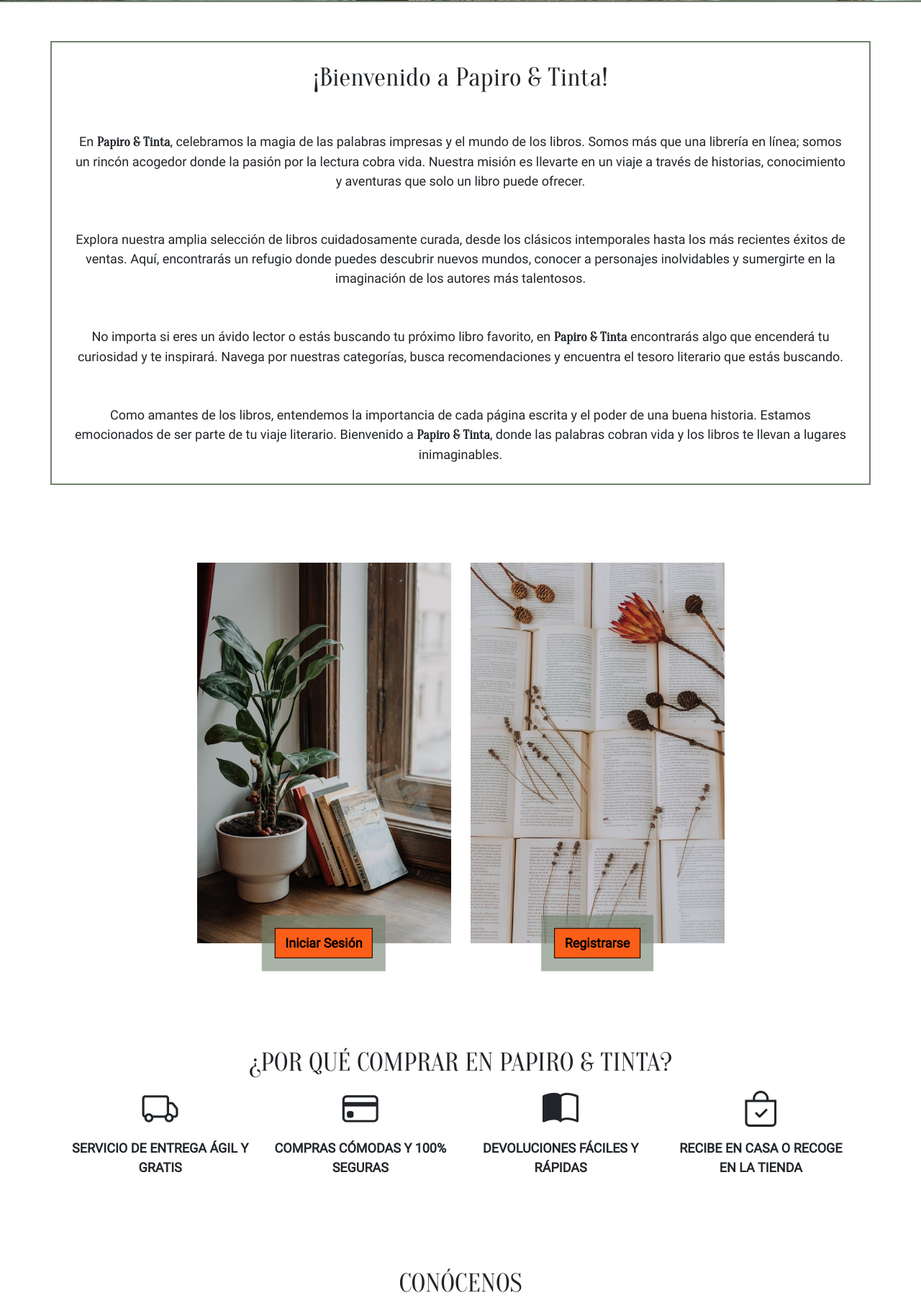
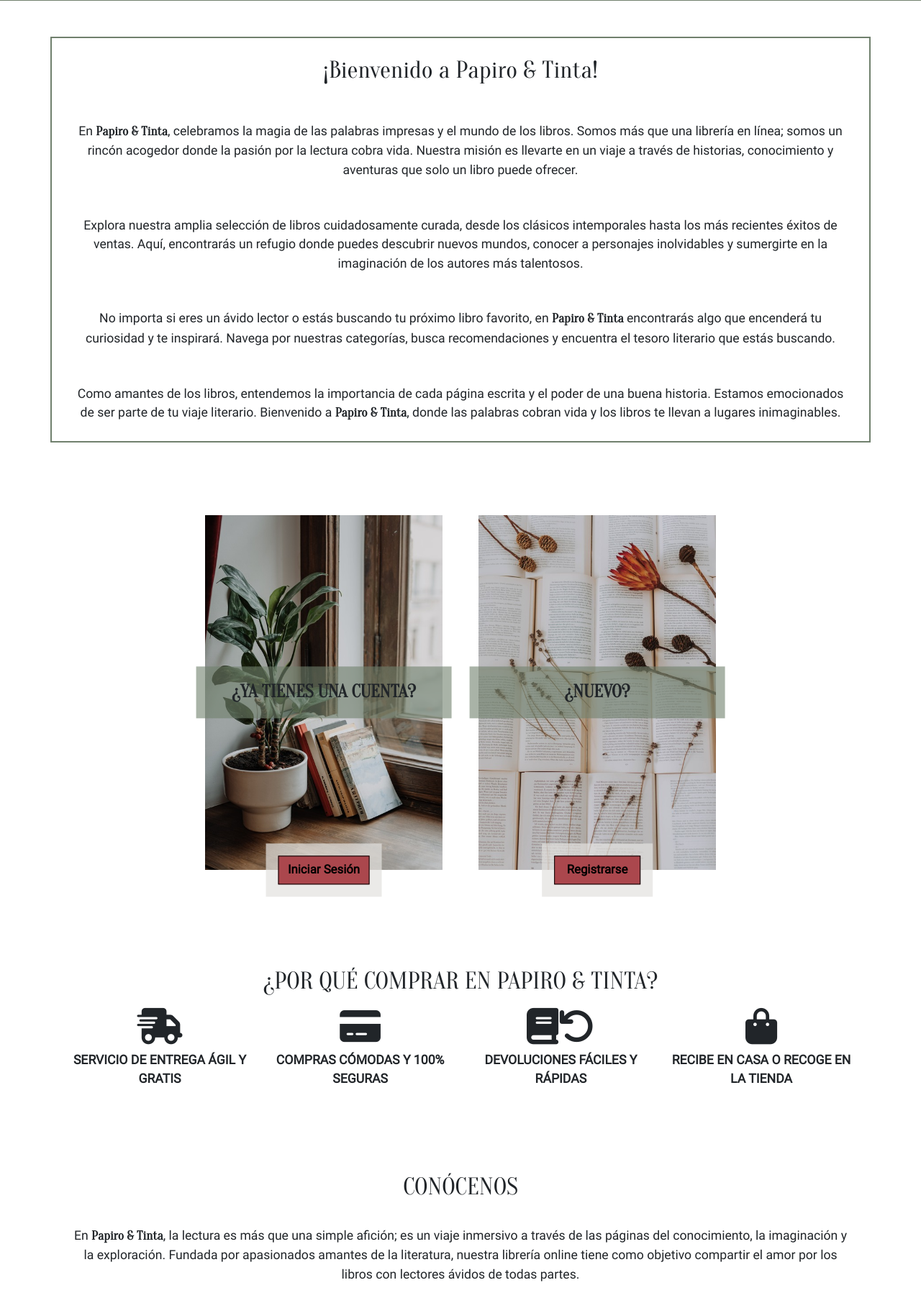
Before and after one commit to SebasVM123/Papiro-Tinta-Proyect, a Django app: page / in a window 1280 px wide. Shown: the part 984-2788 px from the top of the page at 72% size. Run offline with Django 4.2, Linux system fonts and the light colour scheme; some libraries are stand-ins or nearby versions.

Commit message:
Feat: agrega íconos de FontAwesome hace refactor de las clases para texto

```diff
--- a/Papiro_Tinta/main/templates/main/index.html
+++ b/Papiro_Tinta/main/templates/main/index.html
@@ -16,6 +16,8 @@
 	<link href="https://cdn.jsdelivr.net/npm/bootstrap@5.3.2/dist/css/bootstrap.min.css" rel="stylesheet" integrity="sha384-T3c6CoIi6uLrA9TneNEoa7RxnatzjcDSCmG1MXxSR1GAsXEV/Dwwykc2MPK8M2HN" crossorigin="anonymous">
 	<!-- Bootstrap icons -->
 	<link rel="stylesheet" href="https://cdn.jsdelivr.net/npm/bootstrap-icons@1.11.1/font/bootstrap-icons.css">
+	<!-- FontAwesome icons -->
+	<script src="https://kit.fontawesome.com/f53f4ad4af.js" crossorigin="anonymous"></script>
 	<!-- CSS -->
 	<link href="{% static 'css/style.css' %}" rel="stylesheet">
 </head>
@@ -35,7 +37,7 @@
 		                <button class="btn primary-btn" type="submit"><i class="bi bi-search"></i></button>
 		            </form>
 			        <div class="dropdown ms-md-5 ms-0 text-end">
-				        <i class="dropdown-toggle bi bi-person-circle title-3" type="button" data-bs-toggle="dropdown" aria-expanded="false"></i>
+				        <i class="dropdown-toggle bi bi-person-circle m-text" type="button" data-bs-toggle="dropdown" aria-expanded="false"></i>
 
 				        <ul class="dropdown-menu dropdown-menu-end" aria-labelledby="dropdownMenuLink">
 					        <li><a class="dropdown-item dropdown-link" href="{% url 'login_url' %}">Iniciar Sesión</a></li>
@@ -51,7 +53,7 @@
 				<img class="img-fluid no-spacing" src="{% static 'assets/images/header-img.jpg' %}" alt="Imagen de una biblioteca con el logo de Papiro&Tinta">
 			</div>
 			<div class="row position-absolute top-0 start-0 no-spacing bg-sgreen w-100">
-				<h2 class="text-center title-2 bg-sgreen no-spacing">ENVÍOS GRATIS A CUALQUIER PARTE DEL MUNDO</h2>
+				<h2 class="text-center l-text title-font bg-sgreen no-spacing">ENVÍOS GRATIS A CUALQUIER PARTE DEL MUNDO</h2>
 			</div>
 		</div>
 	</header>
@@ -59,7 +61,7 @@
 	<main class="px-lg-5">
         <div class="container d-flex flex-column align-items-center w-100 my-5 text-center b-2">
             <div class="row w-100">
-	            <h2 class="title-2 my-4">¡Bienvenido a Papiro & Tinta!</h2>
+	            <h2 class="l-text title-font my-4">¡Bienvenido a Papiro & Tinta!</h2>
 	            <p class="my-4">
 		            En <span class="title-font bold-text">Papiro & Tinta</span>, celebramos la magia de las palabras
 		            impresas y el mundo de los libros. Somos más que una librería en línea; somos un rincón acogedor
@@ -92,11 +94,16 @@
 			    <div class="col-md-2 d-none d-md-block"></div>
 				<div class="col-md-4">
 					<div class="container-fluid position-relative no-spacing">
-						<div class="row">
+						<div class="row no-spacing">
 							<img class="img-fluid" src="{% static 'assets/images/login-img.jpg' %}" alt="Imagen de libros abiertos con estróbilos encima">
 						</div>
+						<div class="row position-absolute top-50 start-50 translate-middle no-spacing w-100 text-center">
+							<div class="bg-sgreen p-3">
+								<span class="bold-text m-text title-font">¿YA TIENES UNA CUENTA?</span>
+							</div>
+						</div>
 						<div class="row position-absolute top-100 start-50 translate-middle no-spacing">
-							<div class="bg-sgreen p-3">
+							<div class="bg-sgray p-3">
 								<a class="btn secondary-btn no-decoration bold-text" href="{% url 'login_url' %}">Iniciar Sesión</a>
 							</div>
 						</div>
@@ -104,12 +111,17 @@
 				</div>
                 <div class="col-md-4 mt-md-0 mt-5">
 	                <div class="container-fluid position-relative no-spacing">
-						<div class="row">
+						<div class="row no-spacing">
 							<img class="img-fluid" src="{% static 'assets/images/register-img.jpg' %}" alt="Imagen de libros abiertos con estróbilos encima">
 						</div>
+		                <div class="row position-absolute top-50 start-50 translate-middle no-spacing w-100 text-center">
+							<div class="bg-sgreen p-3">
+								<span class="bold-text m-text title-font">¿NUEVO?</span>
+							</div>
+						</div>
 						<div class="row position-absolute top-100 start-50 translate-middle no-spacing">
-							<div class="bg-sgreen p-3">
-								<a class="btn secondary-btn no-decoration bold-text" href="{% url 'register_url' %}">Registrarse</a>
+							<div class="bg-sgray p-3">
+								<a class="btn secondary-btn no-decoration bold-text" href="{% url 'register_url' %}">&nbsp;Registrarse&nbsp;</a>
 							</div>
 						</div>
 					</div>
@@ -120,30 +132,30 @@
 
         <div class="container d-flex flex-column align-items-center w-100 mt-7">
 	        <div class="row w-100 text-center">
-		        <h2 class="title-2">¿POR QUÉ COMPRAR EN PAPIRO & TINTA?</h2>
+		        <h2 class="l-text title-font">¿POR QUÉ COMPRAR EN PAPIRO & TINTA?</h2>
 	        </div>
 	        <div class="row w-100 text-center">
 		        <div class="col-12 col-md-3">
 			        <div class="d-flex flex-column align-items-center">
-				        <i class="bi bi-truck title-1"></i>
+				        <i class="fa-solid fa-truck-fast xl-text my-2"></i>
 				        <p class="bold-text">SERVICIO DE ENTREGA ÁGIL Y GRATIS</p>
 			        </div>
 		        </div>
 		        <div class="col-12 col-md-3">
 			        <div class="d-flex flex-column align-items-center">
-				        <i class="bi bi-credit-card title-1"></i>
+				        <i class="fa-solid fa-credit-card xl-text my-2"></i>
 				        <p class="bold-text">COMPRAS CÓMODAS Y 100% SEGURAS</p>
 			        </div>
 		        </div>
 		        <div class="col-12 col-md-3">
 			        <div class="d-flex flex-column align-items-center">
-				        <i class="bi bi-book-half title-1"></i>
+				        <i class="fa-solid fa-book xl-text my-2"><i class="fa-solid fa-arrow-rotate-left xl-text"></i></i>
 				        <p class="bold-text">DEVOLUCIONES FÁCILES Y RÁPIDAS</p>
 			        </div>
 		        </div>
 		        <div class="col-12 col-md-3">
 			        <div class="d-flex flex-column align-items-center">
-				        <i class="bi bi-bag-check title-1"></i>
+				        <i class="fa-solid fa-bag-shopping xl-text my-2"></i>
 				        <p class="bold-text">RECIBE EN CASA O RECOGE EN LA TIENDA</p>
 			        </div>
 		        </div>
@@ -152,7 +164,7 @@
 
 		<div class="container d-flex flex-column align-items-center w-100 mt-6">
 			<div class="row w-100 text-center">
-				<h2 class="title-2 text-center">CONÓCENOS</h2>
+				<h2 class="l-text title-font">CONÓCENOS</h2>
 				<p class="my-4">
 					En <span class="title-font bold-text">Papiro & Tinta</span>, la lectura es más que una simple
 					afición; es un viaje inmersivo a través de las páginas del conocimiento, la imaginación y la
@@ -185,7 +197,7 @@
 
 	<footer class="container-fluid mt-6 pt-3 tb-2 text-center bg-blue">
 		<div class="row w-100">
-			<h2 class="title-2">Papiro & Tinta</h2>
+			<h2 class="l-text title-font">Papiro & Tinta</h2>
 			<p class="text-center">La magia en cada página</p>
 		</div>
 		<div class="row w-100">
--- a/Papiro_Tinta/main/templates/main/register.html
+++ b/Papiro_Tinta/main/templates/main/register.html
@@ -18,6 +18,8 @@
 	<link href="{% static 'css/style.css' %}" rel="stylesheet">
 	<!-- Bootstrap icons -->
 	<link rel="stylesheet" href="https://cdn.jsdelivr.net/npm/bootstrap-icons@1.11.1/font/bootstrap-icons.css">
+	<!-- FontAwesome icons -->
+	<script src="https://kit.fontawesome.com/f53f4ad4af.js" crossorigin="anonymous"></script>
 	<!-- SCRIPTS -->
 	<link href="{% static 'scripts/scripts.js' %}">
 </head>
@@ -76,7 +78,8 @@
 				        <button type="submit" class="btn primary-btn mt-3">Registrarse</button>
 			        </form>
 			        <p class="mt-2">Ya tienes una cuenta? <a href="{% url 'login_url' %}" class="mt-2 custom-link">Inicia Sesión</a></p>
-					<a href="{% url 'index' %}"><i class="bi bi-house title-3"></i></a><i class="bi bi-arrow-return-left title-3"></i>
+					<i class="fa-solid fa-arrow-right-to-bracket m-text"></i>
+					<a href="{% url 'index' %}"><i class="fa-solid fa-house-chimney m-text c-green"></i></a>
 				</div>
 
 				<script>
--- a/Papiro_Tinta/static/css/style.css
+++ b/Papiro_Tinta/static/css/style.css
@@ -2,12 +2,18 @@
     --green: rgb(112, 128, 109);
     --light-green: rgb(139, 154, 137);
     --blue: rgb(60, 107, 108);
-    --orange: rgb(250, 94, 25);
-    --light-orange: rgb(251, 119, 61);
+    --orange: rgb(249, 77, 3);
+    --terracotta: rgb(171, 71, 77);
+    --light-terracotta: rgb(188, 95, 99);
     --gray: rgb(227, 226, 222);
 
     --shadow-green: rgba(112, 128, 109, 0.6);
-    --shadow-orange: rgba(250, 94, 25, 0.6);
+    --shadow-terracotta: rgba(171, 71, 77, 0.6);
+    --shadow-gray: rgba(227, 226, 222, 0.7);
+
+    /*
+    red-brown: (186, 49, 46);
+    */
 }
 
 /* fuentes ====================================================================================*/
@@ -23,7 +29,7 @@
 
 * {
     font-family: 'Roboto', calibri;
-    font-size: 18px;
+    font-size: 1.05rem;
 }
 
 .title-font {
@@ -37,26 +43,20 @@
 /* genéricos ==================================================================================*/
 /* display utilities----------------------------*/
 .bg-red { background-color: red;} .bg-black { background-color: black; }
-
 .no-decoration {text-decoration: none; }
-
 .no-spacing { padding: 0; margin: 0}
-
 .no-padding { padding: 0;}
-
-.auto-w { width: 300px;}
 
 /* colores -------------------------------------*/
 .bg-sgreen { background-color: var(--shadow-green);}
 .bg-blue { background-color: var(--blue);}
 .c-orange { color: var(--orange);}
 .c-green { color: var(--green);}
+.bg-sgray { background-color: var(--shadow-gray);}
 
 /* margenes ------------------------------------*/
 .my-6 { margin-top: 6rem; margin-bottom: 6rem;}
-
 .mt-6 { margin-top: 6rem;}
-
 .mt-7 { margin-top: 8rem;}
 
 /* elementos responsive ------------------------*/
@@ -67,24 +67,22 @@
 }
 
 /* texto ---------------------------------------*/
-.title-1 {
-    font-family: 'Oranienbaum', sans-serif;
-    font-size: 50px;
+.xl-text {
+    font-size: 3rem;
 }
 
-.title-2 {
-    font-family: 'Oranienbaum', sans-serif;
-    font-size: 36px;
+.l-text {
+    font-size: 2rem;
 }
 
-.title-3 {
-    font-family: 'Oranienbaum', sans-serif;
-    font-size: 25px;
+.m-text {
+    font-size: 1.5rem;
 }
 
-a {color: #000;}
+a { color: #000;}
 
-/* estilos de texto ----------------------------*/
+.large-icon { font-size: }
+
 .bold-text { font-weight: bold;}
 
 .italic-text { font-weight: italic;}
@@ -113,21 +111,21 @@ a {color: #000;}
 .secondary-btn {
     border: 1px solid black;
     border-radius: 0;
-    background-color: var(--orange);
+    background-color: var(--terracotta);
     color: black;
 }
 
 .secondary-btn:hover, .secondary-btn:active {
     border: 1px solid black;
-    background-color: var(--light-orange);
+    background-color: var(--light-terracotta);
     color: black;
 }
 
 .secondary-btn:focus-visible {
     border: 1px solid black;
-    background-color: var(--orange);
+    background-color: var(--terracotta);
     color: black;
-    box-shadow: 0 0 0 0.25rem var(--shadow-orange);
+    box-shadow: 0 0 0 0.25rem var(--shadow-terracotta);
 }
 
 /* bordes --------------------------------------*/
```
Also changed, not shown: Papiro_Tinta/main/templates/main/login.html (+6 -3 lines), Papiro_Tinta/static/assets/favicon.png.
